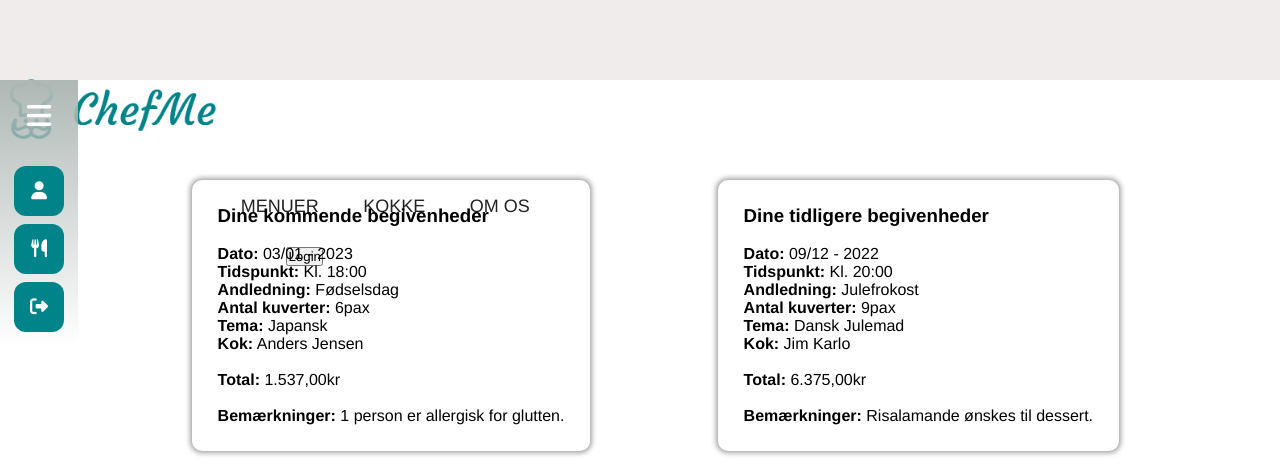
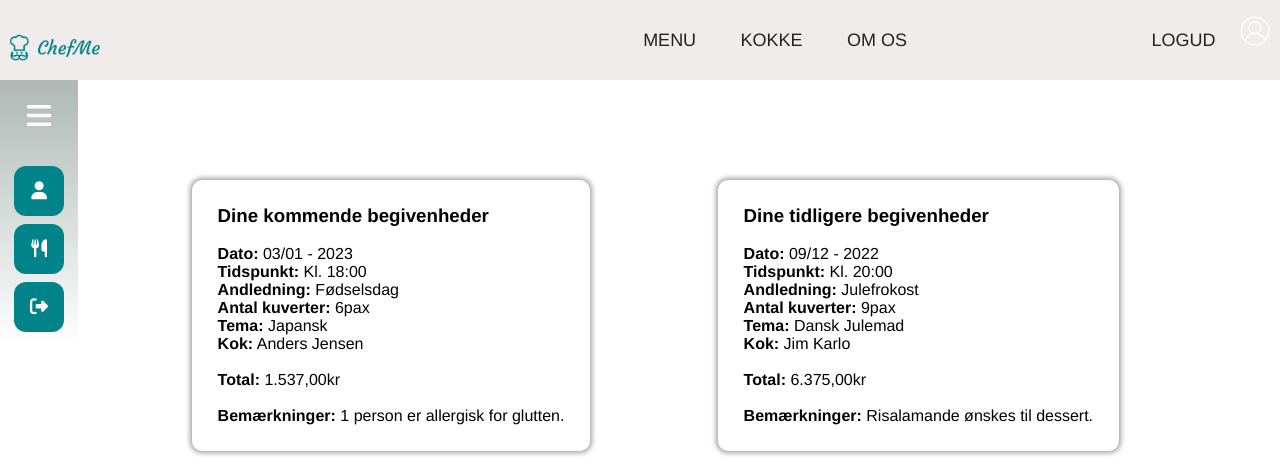
Before and after one commit to AnnicaF/chefmee, a PHP site: page /menu/bookings.php in a window 1280 px wide. Shown: the top 465 px of the page. Run offline with PHP 8.4, Linux system fonts and the light colour scheme; some libraries are stand-ins or nearby versions.

Commit message:
Ny menu sat ind på siderne

```diff
--- a/menu/bookings.php
+++ b/menu/bookings.php
@@ -11,22 +11,22 @@
 
     </head>
 
+    <header>
 
+        <nav class="nav_bar-box" id="burger_menu">
+            <input type="checkbox" id="check">
+            <label for="check" class="checkbtn">
+                <i class="fas fa-bars"></i>
+            </label>
+            <a href="../index.php"><img class="logo" src="./../assets/chefmelogo.png" alt="logo"></a>
 
-
-<header>
-            <nav class="nav_bar-box">
-                <ul>
-                    <a href="../index.php"><img class="logo" src="./../assets/chefmelogo.png" alt="logo"></a>
-                    <li><a href="https://chefme.dk/lej-en-kok">MENUER</a></li>
+            <ul >
+                <li><a href="https://chefme.dk/lej-en-kok">MENU</a></li>
                 <li><a href="https://chefme.dk/private-dining">KOKKE</a></li>
                 <li><a href="https://chefme.dk/om-os">OM OS</a></li>
 
-                    <div class="btn">
-                        <div class="kontakt-call-to-action-2">
-                            <button class="knap-gul" id="button" type="button" name="button">Login</button>
-                        </div>
-                    </div>
+                <li class="login-menu"><a href="../index.php">LOGUD</a></li>
+                <img class="login_icon"src="../assets/icon_user.svg" alt="logind icon">
             </ul>
         </nav>
     </header>
--- a/styles.css
+++ b/styles.css
@@ -380,7 +380,7 @@ nav ul li a{
       left: 0;
 
   }
-  .burger_menu{
+  #burger_menu{
     z-index: 500 !important;
     position: relative;
   }
```
Also changed, not shown: index.php (+5 -5 lines), newsletter/index.php (+13 -8 lines), newsletter/out.php (+16 -10 lines), signup.php (+13 -7 lines). Lines whose indentation alone changed are shown as unchanged.
